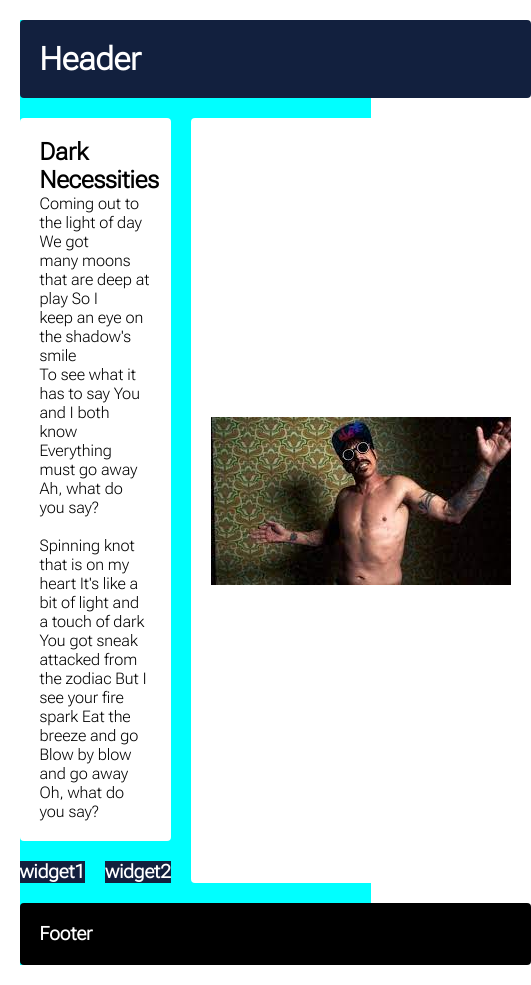
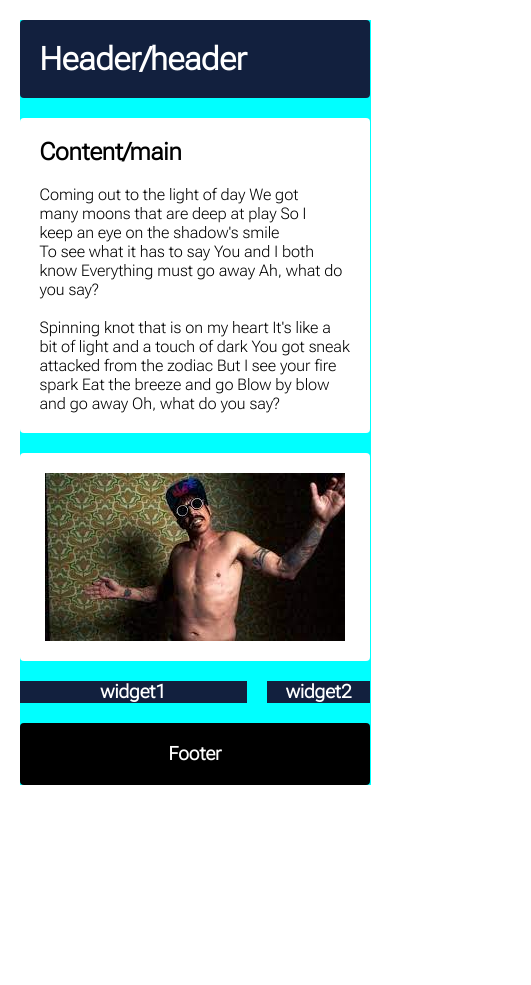
Before and after one commit to JuanCarlosNu/cssgrid, a plain HTML site: page index.html in a window 390 px wide. Shown: the whole page, 531 px wide, since content can reach past the window. After the commit the page ends 844 px from the top, so only its background shows below. Drawn offline with Linux system fonts and the light colour scheme.

Commit message:
add media query based on columns for rpness

```diff
--- a/index.html
+++ b/index.html
@@ -13,10 +13,11 @@
 <body>
     <div class="container">
         <header class="header">
-            <h1>Header</h1>
+            <h1>Header/header</h1>
         </header>
         <main class="content">
-            <h2>Dark Necessities</h2>
+            <h2>Content/main</h2>
+             <br>
             <p>Coming out to the light of day
                 We got <br> many moons that are deep at play
                 So I <br> keep an eye on the shadow's smile <br>
@@ -33,7 +34,9 @@
                 Oh, what do you say?</p>
         </main>
         <aside class="photo">
-          <img src="photo\Antony.jpg" alt="">
+
+            <img src="photo\Antony.jpg" alt="">
+
         </aside>
         <div class="widget1">
             <h3>widget1</h3>
--- a/styles.css
+++ b/styles.css
@@ -11,7 +11,7 @@ body {
 
 .container{
     width: 90%;
-    max-width: 1000px;
+    max-width: 10000px;
     margin: 20px auto;
     display: grid;
     grid-gap: 20px;
@@ -39,12 +39,13 @@ grid-column: span 2;
 
 }
 .container aside{
-    grid-colum: 4 / 5;
+    grid-column: 3 / 4;
     grid-row: span 2;
     display: flex;
     align-items: center;
     justify-content: center;
 }
+
 
 .widget1, .widget2 {
         background-color: #12203E;
@@ -58,5 +59,19 @@ grid-column: span 2;
     background-color: black;
     color: white;
     grid-column: span 3;
+    display: grid;
+    justify-content: center;
+    align-items: center;
+}
+@media screen and (max-width: 768px){
+.container main {
+    grid-column: 1 / -1;
+}
+.container aside{
+    grid-column: 1 / -1;}
+
+.container .widget1{
+    grid-column: span 2;
+}
 
 }
```
